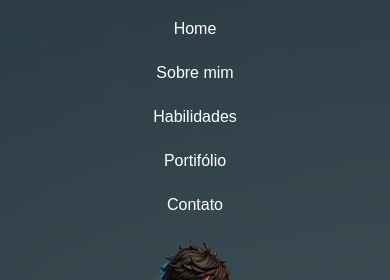
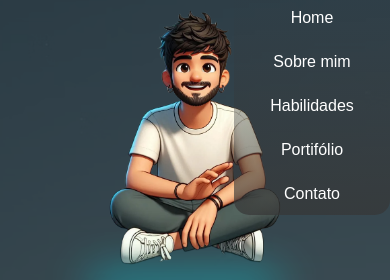
Before and after one commit to codezeck/portifolio2.0, a plain HTML site: page index.html in a window 390 px wide. Both pictures are taken after a click on the button 343 px from the left and 33 px from the top of the page. Shown: the part 64-344 px from the top of the page. Drawn offline with Linux system fonts and the light colour scheme.

Commit message:
pagina home finalizada

```diff
--- a/src/styles/main.css
+++ b/src/styles/main.css
@@ -210,8 +210,13 @@ main > .img-avatar img {
     }
 
     .navegation {
-        width: 100%;
-        margin-top: 10px;
+        position: absolute;
+        top: 60px;
+        right: 0;
+        background: linear-gradient(to bottom, #63636300, #363636b5);
+        width: 40%;
+        height: 26%;
+        border-radius: 0px 0px 15px 15px;
     }
 
     .navegation > .navegation-div {
```
